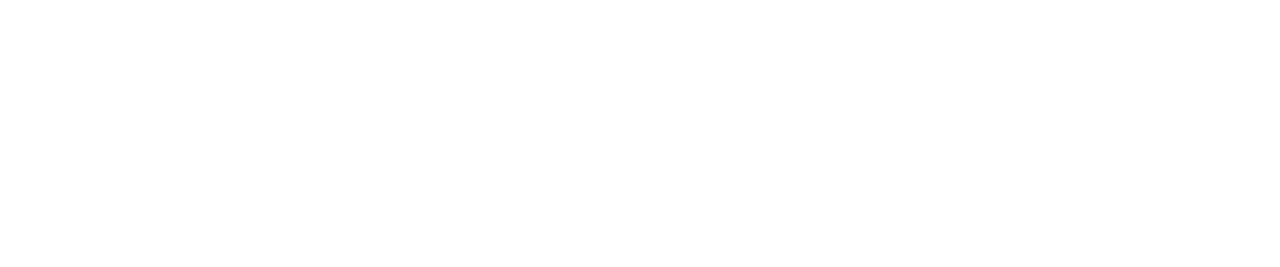
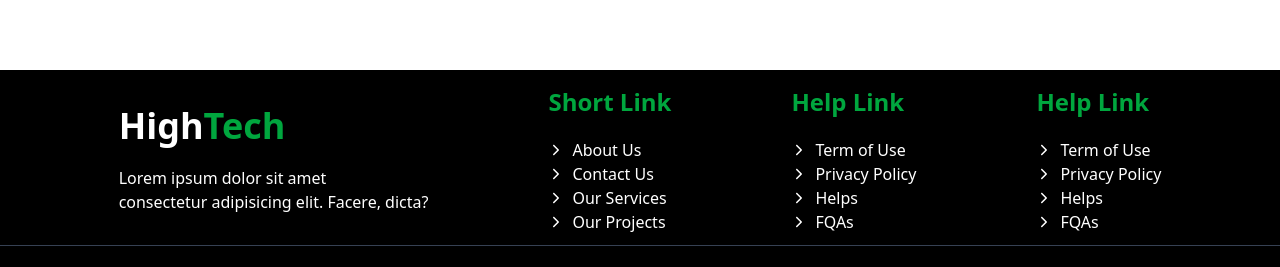
Before and after one commit to Puja-Khadka/Corporate-business-website, a React (Vite) app: page / in a window 1280 px wide. Shown: the part 4002-4269 px from the top of the page. Before the commit the page ends 4072 px from the top, so only its background shows below. Built offline with nearby package versions, Linux system fonts and the light colour scheme; no server answers.

Commit message:
footer part added

```diff
--- a/src/App.jsx
+++ b/src/App.jsx
@@ -1,3 +1,4 @@
+import Footer from "./Components/Footer/Footer"
 import Header from "./Components/Header/Header"
 import Home from "./Components/Home/Home"
 
@@ -9,6 +10,7 @@
     <>
      <Header/>
      <Home/>
+     <Footer/>
     </>
   )
 }
--- /dev/null
+++ b/src/Components/Footer/Footer.jsx
@@ -0,0 +1,51 @@
+import React from 'react'
+import { IoIosArrowForward } from "react-icons/io";
+
+function Footer() {
+  return (
+   <>
+   <footer className='bg-black py-4'>
+         <div className=' container mx-auto '>
+             <div className='flex items-center gap-30  px-20 justify-center relative'>
+               <div className='text-white '>
+                <h1 className='text-4xl font-bold'>High<span className='text-green-600'>Tech</span></h1>
+               <p className='py-5 '>Lorem ipsum dolor sit amet<br/> consectetur adipisicing elit. Facere, dicta?</p>
+               </div>
+               <div>
+                <h1 className='text-green-600 font-bold text-2xl'>Short Link</h1>
+                <ul className='text-white py-5'>
+                    <li className='flex items-center gap-2'> <IoIosArrowForward /><span className='hover:translate-x-1 transform-translate duration-300'>About Us</span></li>
+                    <li className='flex items-center gap-2'><IoIosArrowForward /><span className='hover:translate-x-1 transform-translate duration-300'>Contact Us</span></li>
+                    <li className='flex items-center gap-2'><IoIosArrowForward /><span className='hover:translate-x-1 transform-translate duration-300'>Our Services</span></li>
+                    <li className='flex items-center gap-2'><IoIosArrowForward /><span className='hover:translate-x-1 transform-translate duration-300'>Our Projects</span></li>
+                </ul>
+               </div>
+               <div>
+                <h1 className='text-green-600 font-bold text-2xl'>Help Link</h1>
+                <ul className='text-white py-5'>
+                    <li className='flex items-center gap-2'> <IoIosArrowForward />Term of  Use</li>
+                    <li className='flex items-center gap-2'><IoIosArrowForward />Privacy Policy</li>
+                    <li className='flex items-center gap-2'><IoIosArrowForward />Helps</li>
+                    <li className='flex items-center gap-2'><IoIosArrowForward />FQAs</li>
+                </ul>
+               </div>
+               <div>
+                <h1 className='text-green-600 font-bold text-2xl'>Help Link</h1>
+                <ul className='text-white py-5'>
+                    <li className='flex items-center gap-2'> <IoIosArrowForward />Term of  Use</li>
+                    <li className='flex items-center gap-2'><IoIosArrowForward />Privacy Policy</li>
+                    <li className='flex items-center gap-2'><IoIosArrowForward />Helps</li>
+                    <li className='flex items-center gap-2'><IoIosArrowForward />FQAs</li>
+                </ul>
+               </div>
+                  <div className='w-full text-gray-700 absolute bottom-2 border-b'></div>
+
+             </div>
+
+         </div>
+   </footer>
+   </>
+  )
+}
+
+export default Footer
--- a/src/Components/Home/Home.jsx
+++ b/src/Components/Home/Home.jsx
@@ -440,13 +440,15 @@
       </section>
 
       <section>
+        <div className="container mx-auto">
         <div className="text-center ">
           <h3 className="font-semibold text-xl text-blue-600">Our Testimonial</h3>
           <h1 className="font-bold text-4xl">Our Client Saying</h1>
         </div>
 
-        <div className="py-20">
+        <div className="py-20 px-20">
           <GroupSwiper/>
+        </div>
         </div>
       </section>
     </>
--- a/src/Components/Swiper/GroupSwiper.jsx
+++ b/src/Components/Swiper/GroupSwiper.jsx
@@ -53,8 +53,8 @@
 
         <style jsx>
             {`  .custom-pagination .swiper-pagination-bullet {
-          width: 12px;
-          height: 12px;
+          width: 13px;
+          height: 13px;
           background-color: #3b82f6;
           opacity: 0.5;
           border-radius: 9999px;
@@ -62,7 +62,7 @@
         }
         .custom-pagination .swiper-pagination-bullet-active {
           opacity: 1;
-          transform: scaleX(1.3);`}
+          transform: scaleX(1.5);`}
         </style>
     </>
   )
```
